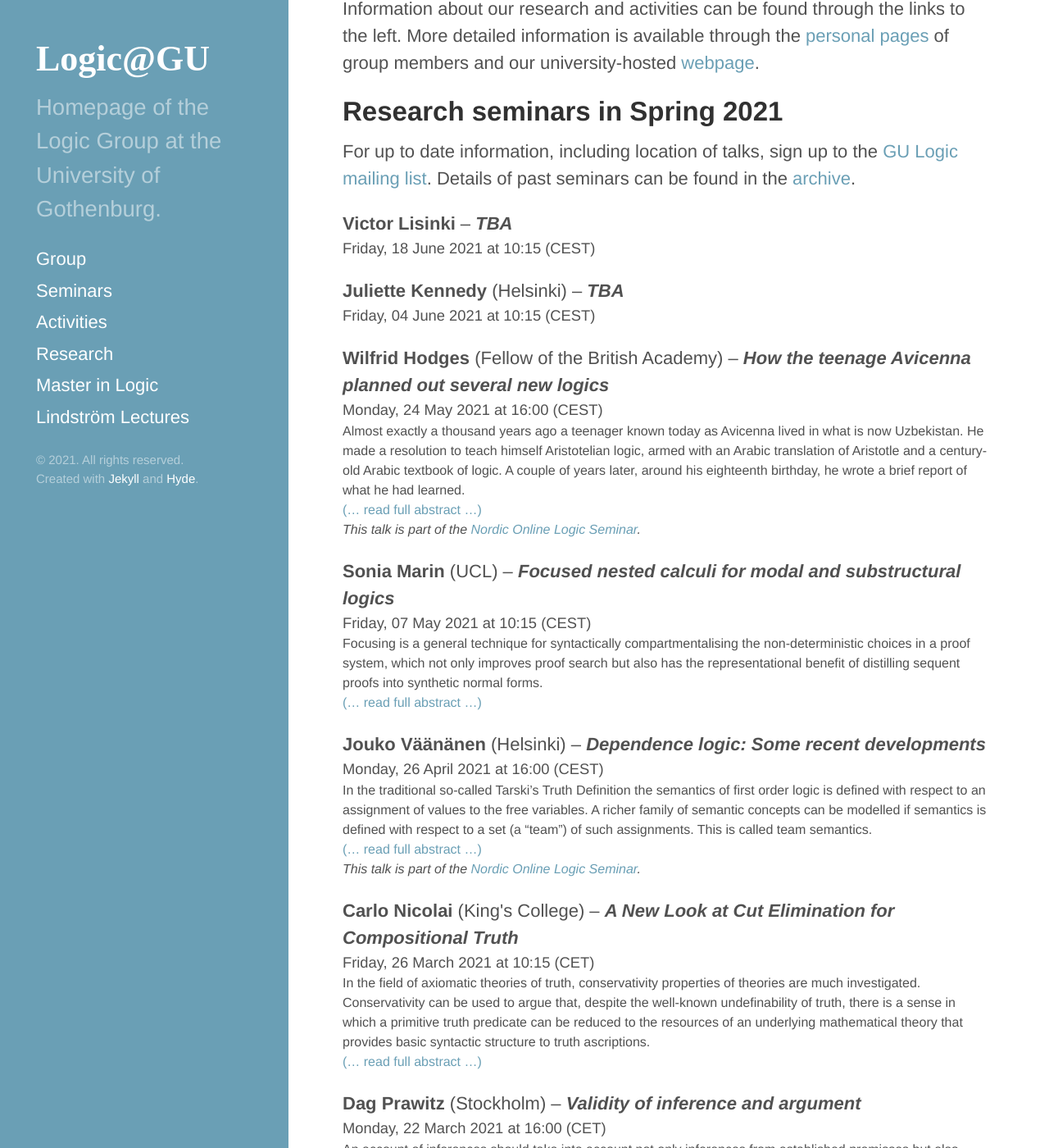
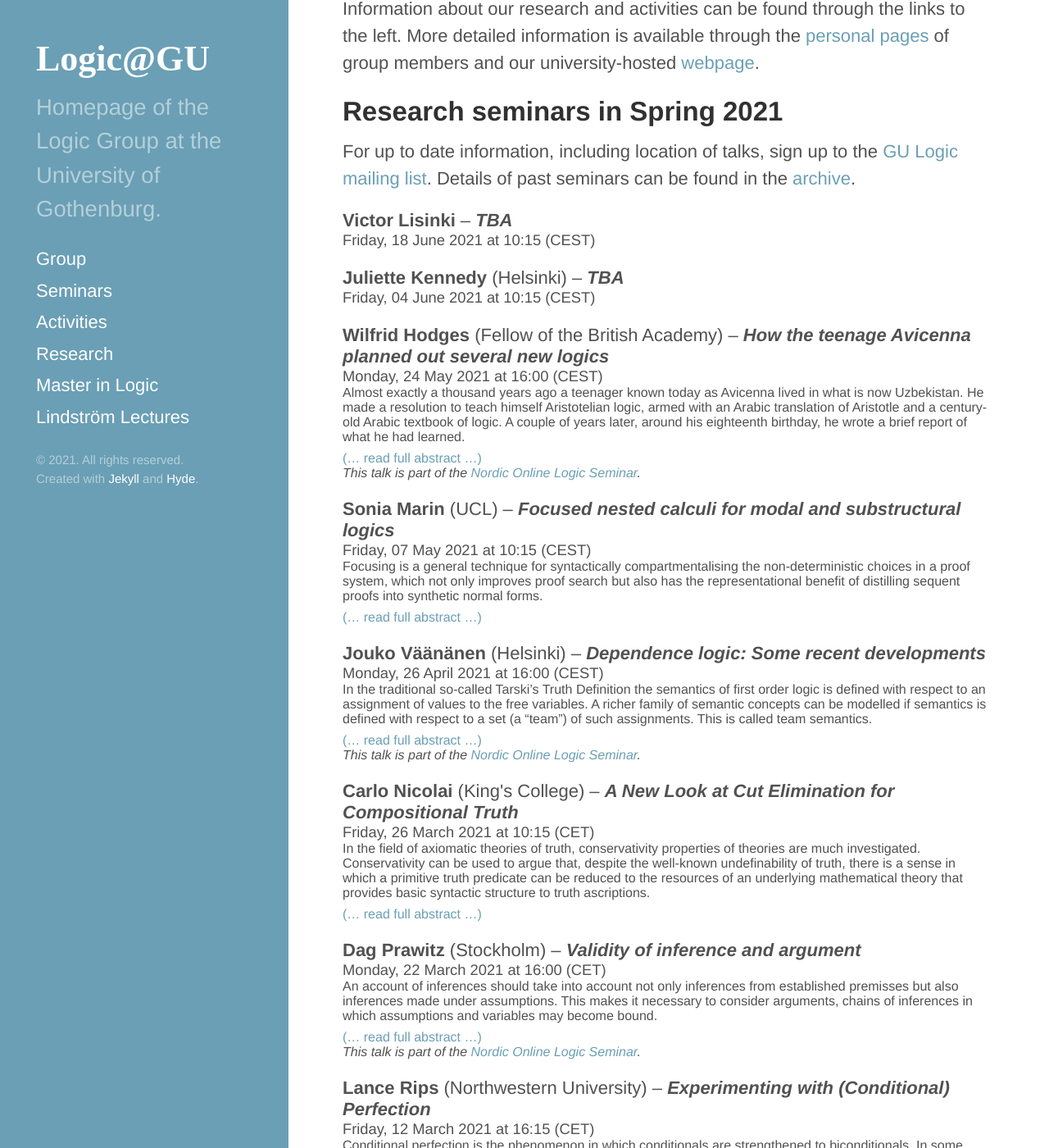
Before and after one commit to greleigh/Logic-GU, a Jekyll site: the page built from index.md, in a window 1280 px wide and 1400 px high, scrolled down 234 px. Shown: the whole window at 82% size. Built offline with Jekyll 4.4.1, drawn with Linux system fonts in a browser that asks for light colours; some web fonts are replaced.

Commit message:
Tidy up abstract layout

```diff
--- a/assets/css/logic.css
+++ b/assets/css/logic.css
@@ -5,6 +5,7 @@
 .seminar {
     margin-top: 1em;
     margin-bottom: 1em;
+    line-height: normal;
 }
 .seminar p {
     margin-bottom: 0rem;
@@ -31,4 +32,13 @@
 
 .abstract {
     font-size: medium;
+    line-height: normal;
 }
+
+.abstract p {
+    margin-bottom: 0.5em;
+}
+
+.abstract p:last-of-type {
+    margin-bottom: 0em;
+}
```
